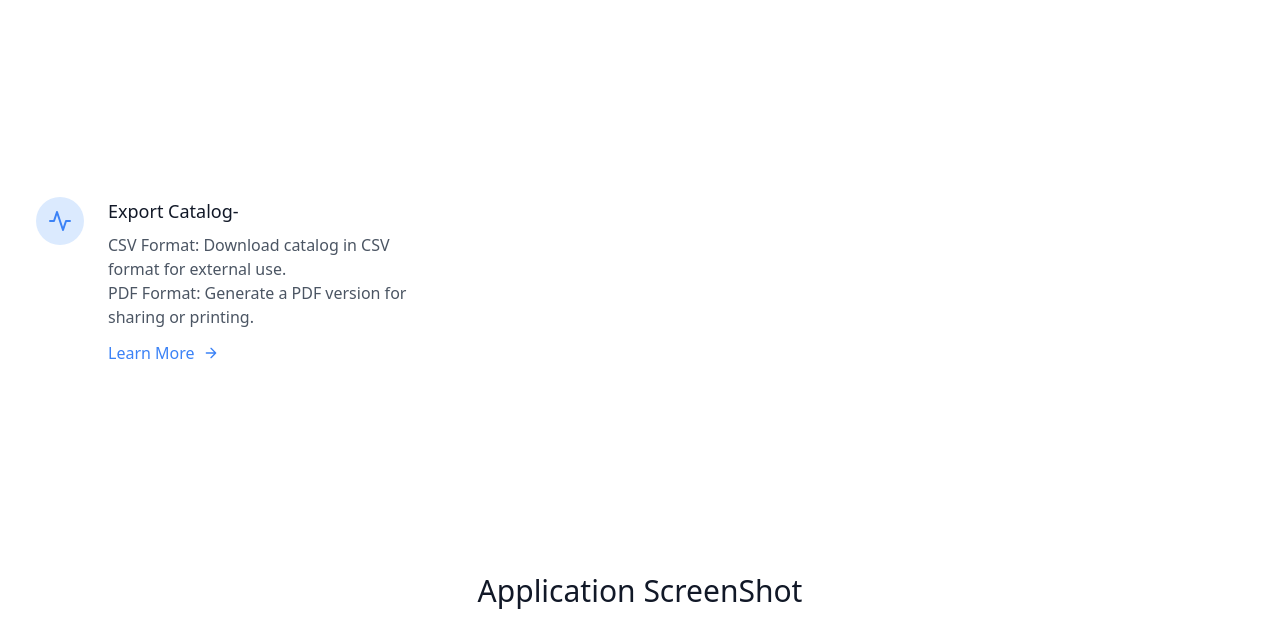
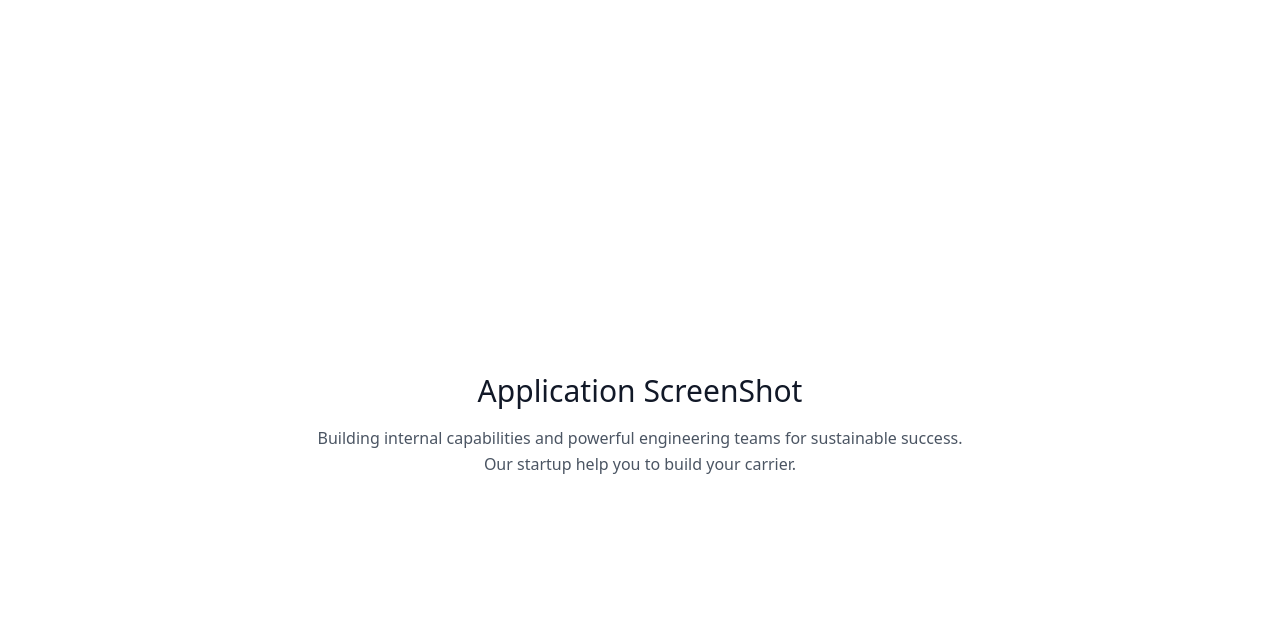
Before and after one commit to shantanu1905/Catalog_digitization, a plain HTML site: page templates/index.html in a window 1280 px wide. Shown: the part 1471-2093 px from the top of the page. Drawn offline with nearby package versions, Linux system fonts and the light colour scheme.

Commit message:
main updates

```diff
--- a/templates/index.html
+++ b/templates/index.html
@@ -119,35 +119,23 @@
                     </svg>
                   </a>
                 </div>
-
-            </div>
               </div>
             </div>
 
 
-        <div class="container px-5 py-24 mx-auto">
 
-          <div class="p-4 md:w-1/3 flex">
-            <div class="w-12 h-12 inline-flex items-center justify-center rounded-full bg-blue-100 text-blue-500 mb-4 flex-shrink-0">
-              <svg fill="none" stroke="currentColor" stroke-linecap="round" stroke-linejoin="round" stroke-width="2" class="w-6 h-6" viewBox="0 0 24 24">
-                <path d="M22 12h-4l-3 9L9 3l-3 9H2"></path>
-              </svg>
+
+
+
           </div>
 
 
 
-          <div class="flex-grow pl-6">
-            <h2 class="text-gray-900 text-lg title-font font-medium mb-2">Export Catalog-</h2>
-            <p class="leading-relaxed text-base">
-             <ul> CSV Format: Download catalog in CSV format for external use.</ul>
-             <ul> PDF Format: Generate a PDF version for sharing or printing. </ul>
-            </p>
-            <a class="mt-3 text-blue-500 inline-flex items-center">Learn More
-              <svg fill="none" stroke="currentColor" stroke-linecap="round" stroke-linejoin="round" stroke-width="2" class="w-4 h-4 ml-2" viewBox="0 0 24 24">
-                <path d="M5 12h14M12 5l7 7-7 7"></path>
-              </svg>
-            </a>
-          </div>
+
+
+          <div class="container px-5 py-24 mx-auto">
+
+
 
         </div>
       </section>
@@ -157,7 +145,7 @@
 
 
 
-      <!-- Statistics -->
+      <!-- Screen shot -->
       <section class="text-gray-600 body-font">
         <div class="container px-5 py-24 mx-auto">
           <div class="flex flex-col text-center w-full mb-20">
@@ -172,7 +160,6 @@
           </div>
         </div>
 
-        bxnx
 
 
         <!-- TW Elements is free under AGPL, with commercial license required for specific uses. See more details: https://tw-elements.com/license/ and contact us for queries at tailwind@mdbootstrap.com -->
```
Also changed, not shown: 2 other files. Lines whose indentation alone changed are shown as unchanged.
